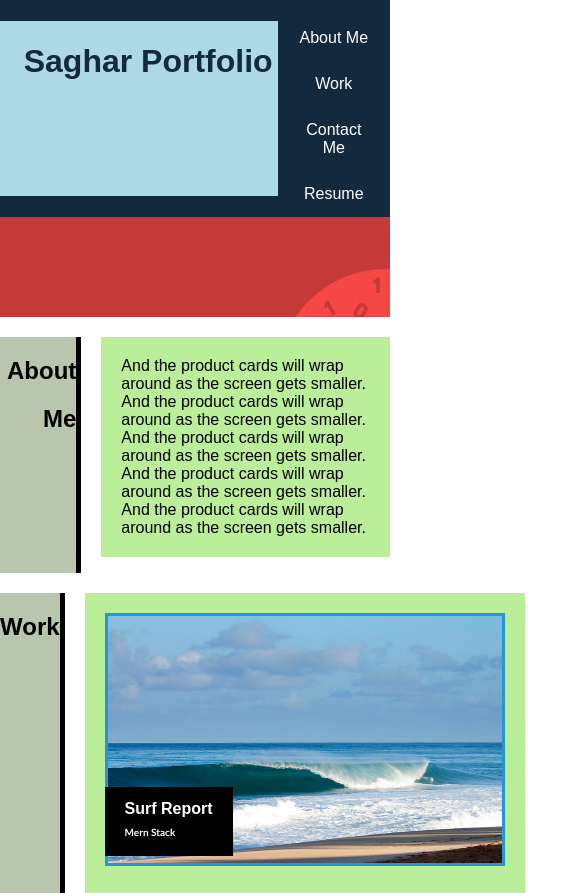
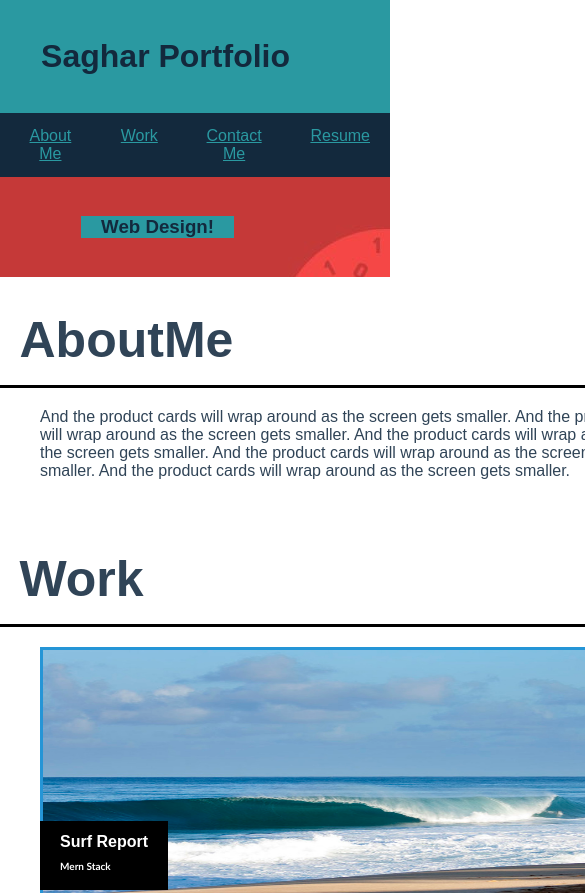
Before and after one commit to saghar-b/Professional-Portfolio-march-29, a plain HTML site: page index.html in a window 390 px wide. Shown: the top 893 px of the page, 585 px wide, since content can reach past the window. Drawn offline with Linux system fonts and the light colour scheme.

Commit message:
update 90%

```diff
--- a/assets/css/style.css
+++ b/assets/css/style.css
@@ -1,4 +1,8 @@
-
+:root{
+  --baby-blue:rgb(42, 153, 161);
+  --navy-blue: #13293d;
+ --aside-color:  #304457;
+}
 *{
 box-sizing: border-box;
 margin-left: none;
@@ -7,6 +11,7 @@ body{
     font-family: Arial;
     margin: 0;
     max-width: fit-content;
+    color: var(--aside-color);
     /* display: flex;
     flex-direction: column; */
    /*
@@ -17,10 +22,11 @@ body{
 header {
     display:flex;
     flex-direction: row;
-
+  justify-content: space-between;
     /* text-align: center; */
-    background: #13293d;
+    background: var(--navy-blue);
     color: #fff;
+    height: 100px;;
 
 
   }
@@ -31,42 +37,61 @@ header {
   }
 
 nav{
-    padding-top: 15px;
+    padding-top: 30px;
     display: flex;
-    text-align: center;
+    /* justify-items: center; */
     /* justify-content:flex-end; */
     /* list-style: none; */
 
   }
 
   a {
-    color: white;
+    color: var(--baby-blue);
     padding: 14px 20px;
-    text-decoration: none;
-    text-align: center;
+    text-decoration:underline;
+
 
   }
   h6{
     font-size: 10px;
     font-family:'Trebuchet MS', 'Lucida Sans Unicode', 'Lucida Grande', 'Lucida Sans', Arial, sans-serif;
   }
+  h2{
+    font-size: 50px;
+  }
+
 h2 ,h4{
     /* font-size: 10px; */
     font-family:sans-serif;
     /* line-height: 20%; */
   }
-
-  .subtitle{
+.subtitle{
+  position: relative;
+  font-family: Arial;
+  display: flex;
+  flex-wrap: wrap;
+}
+  #backg-pic{
     padding: none;
     background-image:url(../images/create-a-wp-theme.jpeg);
     height: 100px;
     display:flex;
     flex-direction: row;
-    text-align: left;
     flex-grow: 1;
+  }
 
-    /* background: #13293d; */
-    /* color: #fff; */
+
+h3{
+/* background-size: 20px; */
+  position: absolute;
+  right: 15px;
+  bottom: 20px;
+  background-color:var(--baby-blue);
+  color: var(--navy-blue);
+  /* line-height: 0.5px; */
+  padding-left: 20px;
+  padding-right: 20px;
+
   }
   main{
     /* padding:10px; */
@@ -79,17 +104,31 @@ h2 ,h4{
     display: flex;
     margin-bottom: 20px;
   }
+  #header-box{
+    width: 300px;
 
+    padding-right: 10px;
+    /* padding-bottom: 40px; */
+    background: var(--baby-blue);
+    color: var(--navy-blue);
+    background-clip: border-box;
+    text-align:end;
+    /* justify-content: center; */
+
+}
   aside {
     width: 200px;
-    background-color: #b9c6ae;
+    /* background-color: #b9c6ae; */
     text-align: right;
-    border-right: 5px solid black;
+    border-right: 3px solid black;
+    padding-right: 5px;
+    line-height: 5px;
   }
+
   .division{
     padding: 20px;
     width: 80vh;
-    background-color: rgb(187, 238, 153);
+    /* background-color: rgb(187, 238, 153); */
     margin-left:20px;
     margin-top: 0px;
     flex-grow: 1;
@@ -103,6 +142,7 @@ h2 ,h4{
     /* flex-direction: column; */
   }
   .Contact-me{
+    background-color: white;
 
   }
   .Contact-me > nav{
@@ -111,6 +151,8 @@ h2 ,h4{
     justify-content: space-evenly;
     padding-top:30px;
     text-align: center;
+    text-decoration:underline;
+
   }
 
   .surf-report{
@@ -156,7 +198,7 @@ h2 ,h4{
 
   .group-images img{
     width: 38vh;
-    min-width: 400px;
+    min-width: 100px;
     height: 150px;
   }
  .work img{
@@ -175,21 +217,81 @@ h2 ,h4{
 footer{
 
 }
-#header-box{
-    width: 300px;
 
-    padding: 5px;
-    background: lightblue;
-    color: #13293d;
-    background-clip: border-box;
-    text-align:end;
-    justify-content: center;
+
+@media screen and (max-width: 768px) {
+  /* main,header, aside, section,
+  nav, body, .division {
+    display: block;
+    flex-direction: column;
+  } */
+
+  header, h1{
+    background-color: var(--baby-blue);
+    height: fit-content;
+    display:flex;
+    flex-direction:column;
+    text-align: center;
+    padding: 0%;
+  /* justify-content:center; */
+
+  }
+ header>  nav{
+    justify-items: center ;
+    padding: 0%;
+    background-color:var(--navy-blue) ;
+  }
+  h3{
+    /* background-size: 20px; */
+      position: absolute;
+      right: 40%;
+      bottom: 20px;
+      background-color:var(--baby-blue);
+      color: var(--navy-blue);
+      /* line-height: 0.5px; */
+      padding-left: 20px;
+      padding-right: 20px;
+
+      }
+     main>section{
+      display:flex;
+      flex-direction:column;
+     }
+
+     aside {
+      display: flex;
+      flex-grow: 2;
+      width: 90vh;
+      /* background-color: #b9c6ae; */
+      /* text-align: right; */
+      border-bottom: 3px solid black;
+      padding-left: 5%;
+      padding-right: 100px;
+      margin-right: 500px;
+      /* line-height: 5px; */
+    }
+    /* .division{
+      padding: 20px;
+      width: 80vh;
+
+      margin-left:20px;
+      margin-top: 0px;
+      flex-grow: 1;
+
+} */
+
+.group-images{
+  display: flex;
+  flex-direction:column;
+  /* flex-wrap: wrap; */
+  /* justify-content: space-between; */
 
 }
+.Contact-me > nav{
 
-@media screen and (max-width: 768px) {
-  main,
-  nav {
-    flex-direction: column;
-  }
+  margin: 0%;
+  /* text-align: left; */
+  max-width: fit-content;
+  /* background-color: pink; */
 }
+}
--- a/index.html
+++ b/index.html
@@ -14,19 +14,23 @@
     <h1 id="header-box">Saghar Portfolio</h1>
     <nav>
 
-        <a href="#">About Me</a>
-        <a href="#">Work</a>
-        <a href="#">Contact Me</a>
+        <a href="#about-me">About Me</a>
+        <a href="#work">Work</a>
+        <a href="#Contact-me">Contact Me</a>
         <a href="#">Resume</a>
 
     </nav>
   </header>
   <main>
-    <section class="subtitle">
+  <section class="subtitle">
+    <div id="backg-pic"></div>
+    <h3>Web Design!</h3>
+  </section>
+
 
 
     </section>
-    <section class="about-me">
+    <section id="about-me"class="about-me">
       <aside>
         <h2>About</h2>
         <h2>Me</h2>
@@ -40,7 +44,7 @@
         And the product cards will wrap around as the screen gets smaller.
       </p>
     </section>
-    <section class="work">
+    <section id="work" class="work">
       <aside>
         <h2>Work</h2>
       </aside>
@@ -50,7 +54,7 @@
           <div class="container">
             <img id="image-1" src="./assets/images/surfreport.jpeg" alt="" >
             <div class="text-block">
-              <h4>Surf Report</h34>
+              <h4>Surf Report</h4>
                 <h6>Mern Stack</h6>
             </div>
           </div>
@@ -61,28 +65,28 @@
           <div class="container">
             <img src="./assets/images/image (1).png" alt="">
             <div class="text-block">
-              <h4>LED Wall</h34>
+              <h4>LED Wall</h4>
                 <h6>Node/loT</h6>
             </div>
           </div>
           <div class="container">
             <img src="./assets/images/image (1).png" alt="" >
             <div class="text-block">
-              <h4>Calculator</h34>
+              <h4>Calculator</h4>
                 <h6>React/Java Script/CSS</h6>
             </div>
           </div>
           <div class="container">
             <img src="./assets/images/image (1).png" alt="">
             <div class="text-block">
-              <h4>Pastel Puzzels</h34>
+              <h4>Pastel Puzzels</h4>
                 <h6>MERN Stack</h6>
             </div>
           </div>
           <div class="container">
             <img src="./assets/images/image (1).png" alt="" >
             <div class="text-block">
-              <h4>Run Buddy</h34>
+              <h4>Run Buddy</h4>
                 <h6>HTML/CSS</h6>
             </div>
           </div>
@@ -93,9 +97,9 @@
 
 
     </section>
-    <section class="Contact-me">
+    <section id="Contact-me" class="Contact-me">
       <aside>
-        <h2>Contact</h2>
+        <h2>Contact </h2>
         <h2>Me</h2>
       </aside>
 
```
